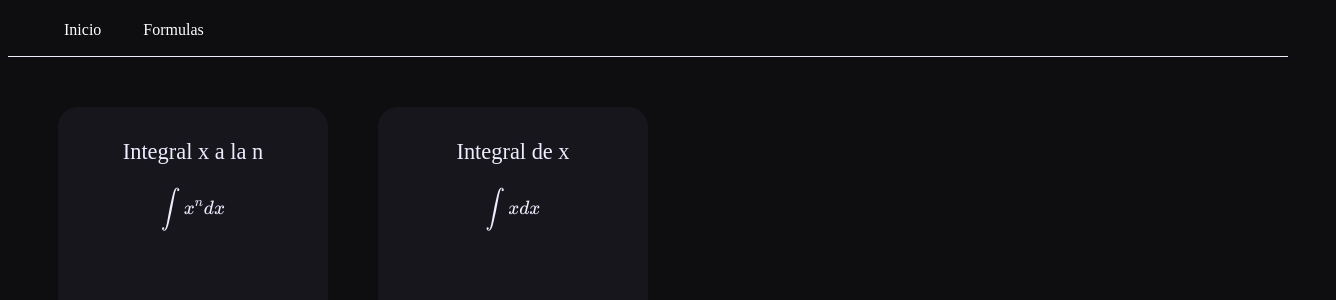
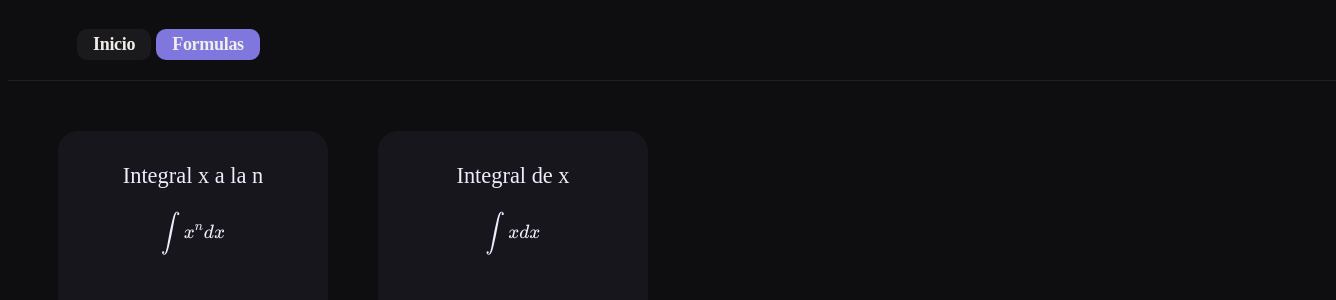
Before and after one commit to CAJMA1/Integral, a React (Vite) app: page /formulas in a window 1280 px wide. Shown: the top 300 px of the page, 1336 px wide, since content can reach past the window. Built offline with nearby package versions, Linux system fonts and the light colour scheme.

Commit message:
Added Styles

```diff
--- /dev/null
+++ b/src/components/RenderMath.jsx
@@ -0,0 +1,14 @@
+import { useEffect,useRef } from "react";
+
+export function RenderMath( {formula} ){
+    const ref = useRef()
+    useEffect(()=>{
+        katex.render(formula, ref.current,{
+            throwOnError: false,
+            displayMode: true
+        })
+    },[formula])
+    return(
+        <div ref={ref} />
+    )
+}
--- a/src/components/Target.jsx
+++ b/src/components/Target.jsx
@@ -1,18 +1,12 @@
-import { useEffect,useRef } from "react";
+import { RenderMath } from "./RenderMath";
 export function Target({ integral }) {
-    const ref = useRef()
-    useEffect(()=>{
-        katex.render(integral.formula, ref.current,{
-            throwOnError: false,
-            displayMode: true
-        })
-    },[integral.formula])
+
   return (
     <>
       <section>
         <div className="target-container">
           <p className="text-target">{integral.name}</p>
-          <div ref={ref} />
+          <RenderMath formula={integral.formula} />
         </div>
       </section>
     </>
--- a/src/css/main.css
+++ b/src/css/main.css
@@ -29,28 +29,37 @@ body {
 .navbar-main {
   width: 100dvw;
   height: 5dvh;
-  border-bottom: 1px solid #eeedfe;
+  border-bottom: 0.5px solid rgba(255,255,255,0.08);
+  display: flex;
+  align-items: center;
+  padding: 16px 24px;
+  justify-content: space-between;
 }
 .navbar-main ul {
   text-decoration: none;
   overflow: hidden;
   list-style: none;
-  display: flex;
-  flex-direction: row;
-  gap: 10px;
 }
 .navbar-main ul li {
   float: left;
 }
 .navbar-main ul li a {
   display: block;
-  color: white;
+  font-size: 18px;
+  font-weight: 600;
+  letter-spacing: -0.3px;
+  color: #f0ede8;
+  background: rgba(255,255,255,0.05);
+  border-radius: 10px;
+  margin-left: 5px;
   text-align: center;
   padding: 5px 16px;
   text-decoration: none;
-  transition: all 0.6s ease-in-out;
+  transition: all 0.2s ease-in-out;
 }
 .navbar-main ul li a:hover {
-  text-decoration: underline;
-  font-size: 17px;
+  background: rgba(255,255,255,0.10);
 }
+.navbar-main ul li a.active{
+  background: #7F77DD;
+}
--- a/src/pages/Layout.jsx
+++ b/src/pages/Layout.jsx
@@ -1,11 +1,11 @@
-import { Outlet, Link } from "react-router";
+import { Outlet, NavLink } from "react-router";
 export function Layout(){
     return(
         <>
          <nav className="navbar-main">
             <ul>
-                <li><Link to="/">Inicio</Link></li>
-                <li><Link to="/formulas">Formulas</Link></li>
+                <li><NavLink to="/">Inicio</NavLink></li>
+                <li><NavLink to="/formulas">Formulas</NavLink></li>
             </ul>
          </nav>
 
```
